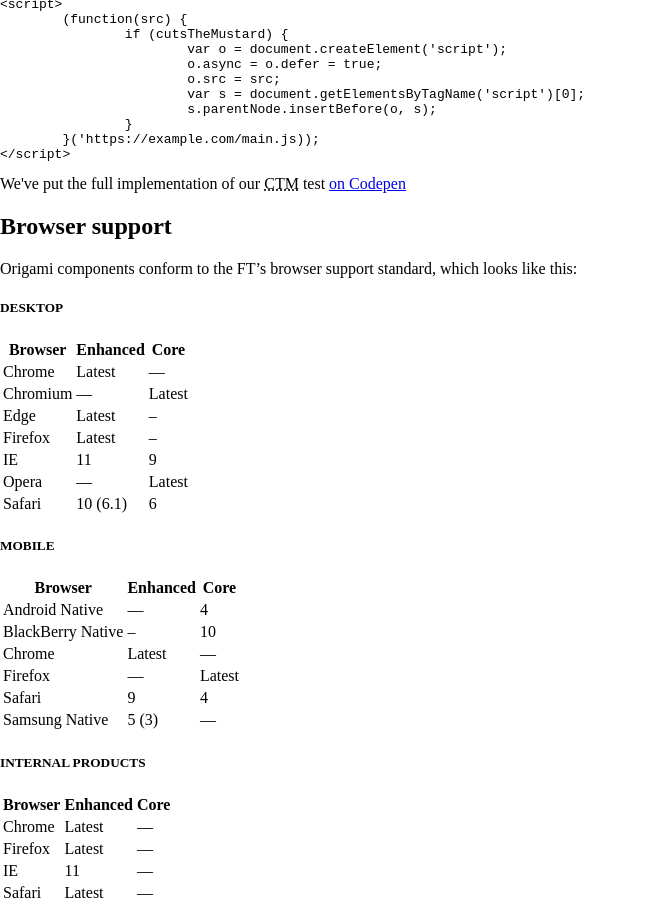
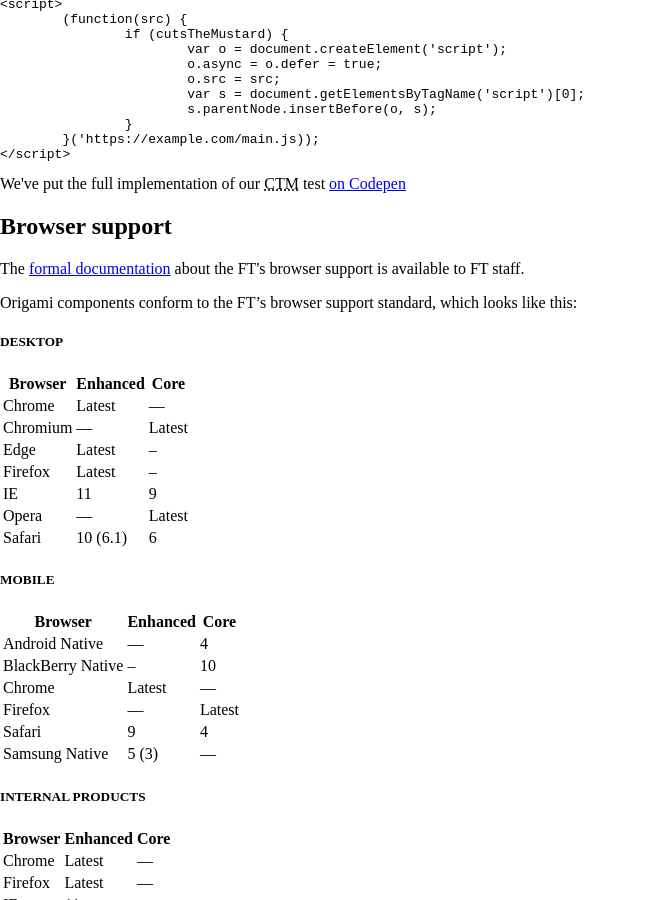
Before and after one commit to Financial-Times/origami-website, a Jekyll site: the page built from _components/compatibility.md, in a window 1280 px wide and 900 px high, scrolled down 1341 px. Shown: the whole window, without its empty margins (0-646 px from the left). Built offline with Jekyll 4.4.1, drawn with Linux system fonts in a browser that asks for light colours; a style sheet for code colours, icons or effects is not loaded.

Commit message:
canonical resource browser support

```diff
--- a/_components/compatibility.md
+++ b/_components/compatibility.md
@@ -63,7 +63,10 @@ If there is JavaScript to execute regardless of the experience served to the bro
 
 ## Browser support
 
+<aside>The <a href="https://docs.google.com/document/d/1mByh6sT8zI4XRyPKqWVsC2jUfXHZvhshS5SlHErWjXU/" class="o-typography-link--external" target="\_blank" rel="noopener">formal documentation</a> about the FT's browser support is available to FT staff.</aside>
+
 Origami components conform to the FT's browser support standard, which looks like this:
+
 
 ##### DESKTOP
 <table class="o-table o-table--row-stripes o-layout__main__single-span" data-o-component="o-table">
```
